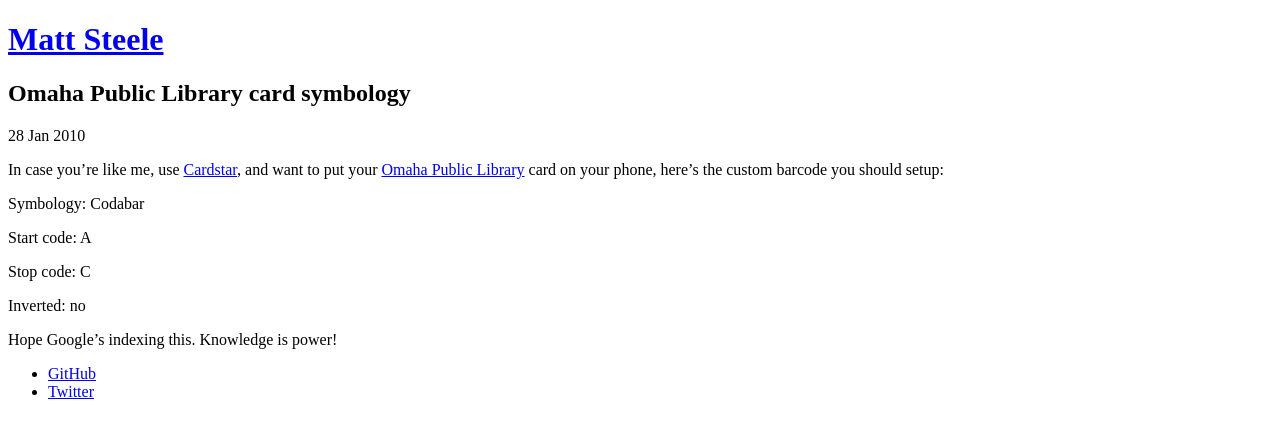
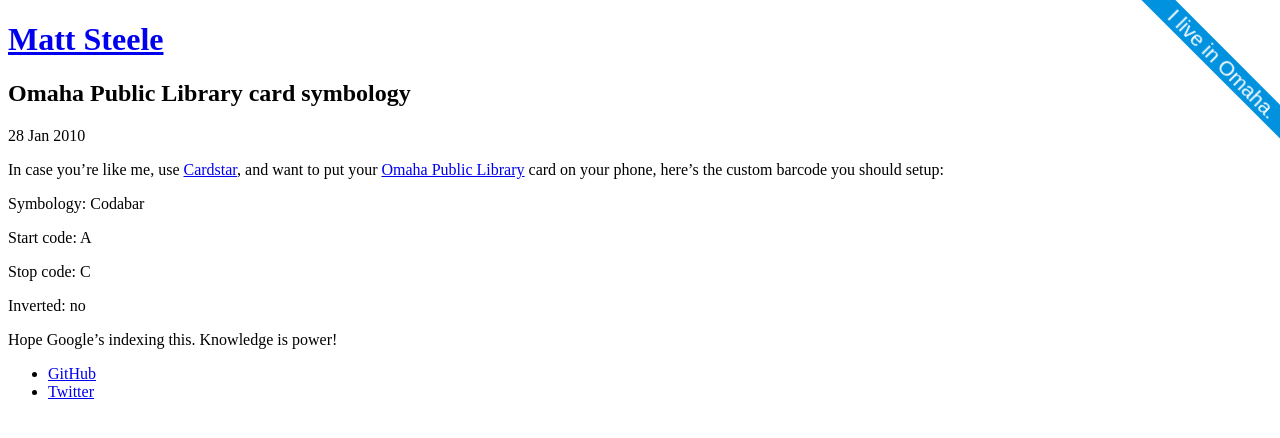
Before and after one commit to mattdsteele/steele.blue, a Jekyll site: the page built from _posts/2010-01-28-omaha-public-library-card-symbology.markdown, in a window 1280 px wide. Shown: the top 438 px of the page. Built offline with Jekyll 4.4.1, drawn with Linux system fonts in a browser that asks for light colours; Markdown is read by kramdown in place of the engine named in the settings.

Commit message:
I live in Omaha.

```diff
--- a/_layouts/default.html
+++ b/_layouts/default.html
@@ -32,6 +32,9 @@
               </ul>
             </div>
           </footer>
+          <section class="iliveinomaha">
+            <a href="http://www.iliveinomaha.com"><span>I live in Omaha.</span></a>
+          </section>
         </div>
 
     </body>
--- a/css/main.css
+++ b/css/main.css
@@ -1,19 +1,25 @@
 /* Basic resets */
+
 * {
+  -webkit-box-sizing: border-box;
+  -moz-box-sizing: border-box;
   box-sizing: border-box;
 }
+
 img {
   width: 100%;
 }
+
 /* Post formatting */
+
 .video-wrapper {
   position: relative;
   padding-bottom: 56.25%;
   /* 16:9 */
-
   padding-top: 25px;
   height: 0;
 }
+
 .video-wrapper iframe {
   position: absolute;
   top: 0;
@@ -21,25 +27,54 @@
   width: 100%;
   height: 100%;
 }
+
 /* Blog structure */
+
 .posts {
   list-style-type: none;
   padding: 0;
   margin: 0;
 }
+
 .posts a {
   display: block;
   padding-top: 0.5em;
   padding-bottom: 0.5em;
   text-decoration: none;
 }
+
 .posts a:hover {
   background: #e6e6e6;
 }
+
 .posts .blog-date {
   font-family: monospace;
   color: #808080;
 }
+
 .posts .blog-date:before {
   content: " - ";
 }
+
+.iliveinomaha {
+  position: fixed;
+  top: 0;
+  right: 0;
+  width: 15em;
+}
+
+.iliveinomaha a {
+  text-decoration: none;
+}
+
+.iliveinomaha span {
+  -webkit-transform: translateY(2.5em) translateX(3em) rotate(45deg);
+  -ms-transform: translateY(2.5em) translateX(3em) rotate(45deg);
+  transform: translateY(2.5em) translateX(3em) rotate(45deg);
+  display: block;
+  text-align: center;
+  background: #0092DF;
+  font-family: Arial, Helvetica, clean, sans-serif;
+  font-size: 1.3em;
+  color: white;
+}
--- a/package.json
+++ b/package.json
@@ -11,6 +11,7 @@
     "grunt-shell": "~0.5.0",
     "grunt-contrib-watch": "~0.5.3",
     "grunt-contrib-connect": "~0.5.0",
-    "grunt-contrib-less": "~0.7.0"
+    "grunt-contrib-less": "~0.7.0",
+    "grunt-autoprefixer": "~0.3.1"
   }
 }
```
Also changed, not shown: Gruntfile.js (+7 -1 lines), css/main.less (+19 -0 lines).
